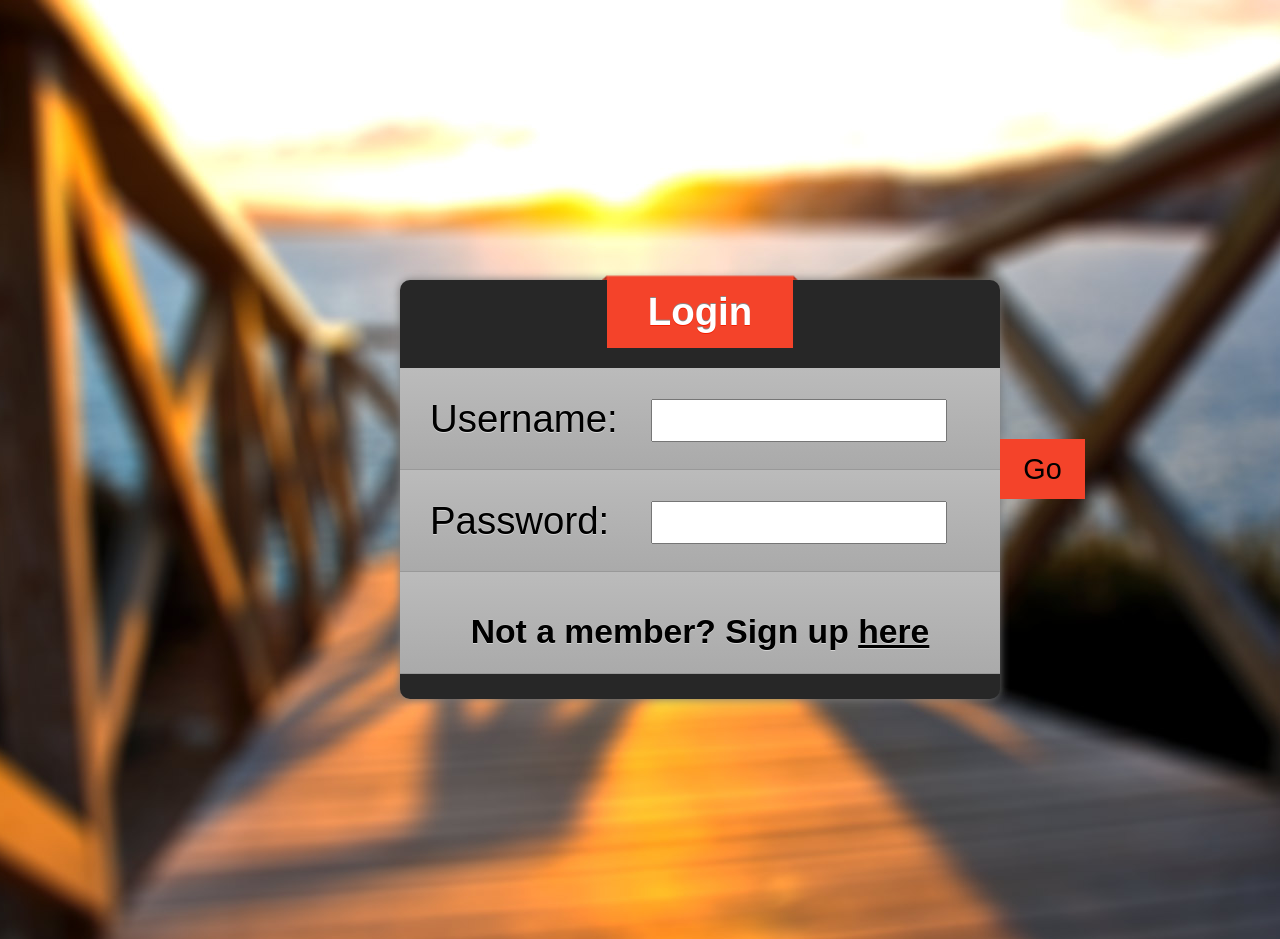
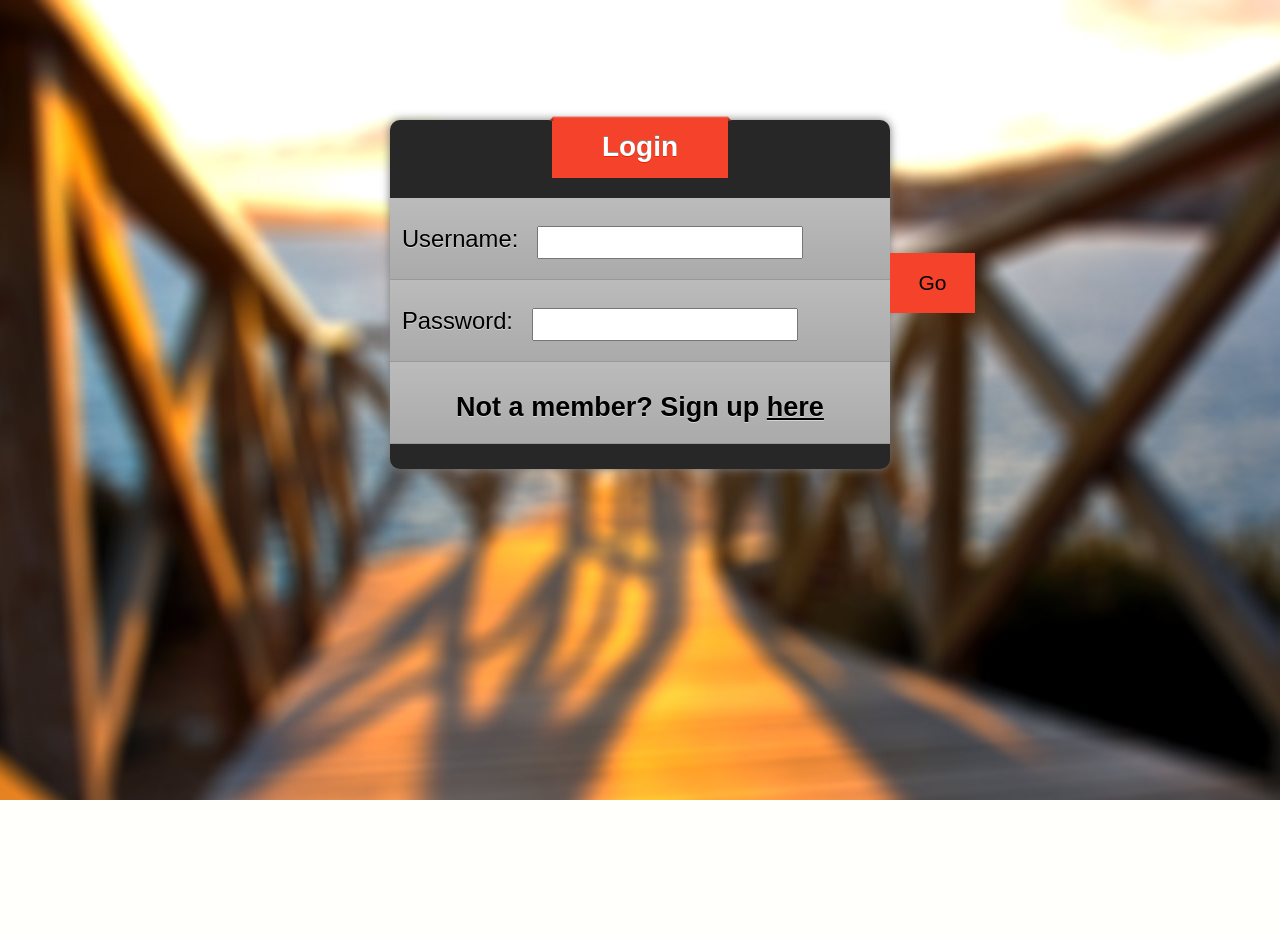
Before and after one commit to StevenDufresne/web-app, a PHP site: page / in a window 1280 px wide; the page is wider, and only the part inside the window is pictured. Shown: the top 939 px of that part. After the commit the page ends 800 px from the top of that part, so only its background shows below. Run offline with PHP 8.4, Linux system fonts and the light colour scheme.

Commit message:
Fixed Alot of css for lower resolution users.

```diff
--- a/css/general.css
+++ b/css/general.css
@@ -4,31 +4,34 @@ header, footer, nav, aside, article, section {display: block;}
 
 body {
 
-	margin: 0;padding: 0;
+	margin: 0 auto;
+	padding: 0;
 	background: #000 url('../images/bg/loginbg.jpg') no-repeat top fixed;
 	background-color #000;
 	font: normal 100%/1.5 arial, sans-serif;
 
+
+
+
 }
 
 .container {
-
 	margin: 0 auto;
 	padding: 0;
-	width: 1400px;
+	width: 1200px;
 }
 
-h1 {font-size: 2.5em;}
-h2 {font-size: 2.25em;}
+h1 {font-size: 2em;}
+h2 {font-size: 1.75em;}
 
 .panel {
 
 	position:relative;
-	height: 100px;
+	height: 80px;
 	width: 100%;
 
-	font-size: 2em;
-	line-height: 100px;
+	font-size: 1.7em;
+	line-height: 80px;
 
 	background-color: #aaa;
 	background-image: -webkit-gradient(linear, left top, left bottom, from(#bbb), to(#aaa)); /* Saf4+, Chrome */
@@ -44,32 +47,31 @@ h2 {font-size: 2.25em;}
 
 
 .panel input {
-
-	margin: 1.3em 1em 1em;
-	float: right;
+	height: 40px;
 
 }
+
 .panel-info {
 
 	position: relative;
 	margin: 0 auto;
-	width: 90%;
+	width: 100%;
 }
 
 .sign-out {
 
 	margin: 0 ;
 	padding:3px 5px 3px 0;
-	width: 100%;
+	width: 18%;
 
-	background-color: #000;
+	background-color: #fff;
 	text-align: right;
 
 }
 
 .sign-out a {
 
-	color:#fff;
+	color:#000;
 }
 
 ::selection {
@@ -252,11 +254,11 @@ h2 {font-size: 2.25em;}
 .login-box {
 
 	position: relative;
-	margin: 20% auto;
+	margin: 10% auto;
 	padding-bottom: 25px;
- 	width: 600px;
+ 	width: 500px;
 
- 	font-size: 0.6em;
+ 	font-size: 0.5em;
 
  	background-color: #272727;
  	border-radius: 10px;
@@ -297,9 +299,9 @@ form h2 {
  	position: absolute;
  	content:"";
  	display: inline-block;
- 	top: -5px;
- 	left: -8px;
- 	width:180px;
+ 	top: -4px;
+ 	left: -13px;
+ 	width:187px;
  	height: 10px;
 
  	padding: 0.1em 0.5em 0.1em 0.5em;
@@ -307,16 +309,20 @@ form h2 {
  	box-shadow: 5px ;
  	font-size: 0.6em;
  	background: transparent url('../images/clips/login-top.png') no-repeat top center;
- 	background-size: 196px;
+ 	background-size: 183px;
 
  }
 
+#login {
+	margin: 0;
+
+}
  .last {
 
-	font-size: 1.50em;
+	font-size: 1.65em;
 	text-align: center;
 
-	line-height: 1.5;
+	line-height: 1.3;
 
 	text-shadow: 0 1px 0 #d5d5d5,
 				0 -1px 0 #bbb;
@@ -324,14 +330,15 @@ form h2 {
 
 .panel-info > input {
 
-	width: 290px;
-	height: 35px;
+	width: 260px;
+	height: 25px;
 	padding: 2px 1px;
 	font-size: 0.6em;
 
 }
 
 .panel-info > label {
+	padding: 0.5em;
 
 	text-shadow: 0 1px 0 #d5d5d5,
 				0 -1px 0 #bbb;
@@ -553,7 +561,8 @@ form h2 {
 
 form {
 
-	font-size: 2em;
+	font-size: 1.75em;
+	width: 100%;
 
 }
 
--- a/html/calendar.html.php
+++ b/html/calendar.html.php
@@ -7,7 +7,7 @@
 	<link href="css/jquery.zweatherfeed.css" rel="stylesheet">
 </head>
 <body>
-	<div class="container">
+	<div class="container clearfix">
 		<p class="sign-out"><?php if (user_is_signed_in()) : ?>
 		<a href="sign-out.php">Sign Out</a></p>
 		<?php endif; ?>
--- a/js/calendar.js
+++ b/js/calendar.js
@@ -8,7 +8,7 @@ $(document).ready( function () {
 		var colNum = $(this).attr( 'rowspan' ),
 			aLink = $(this).find( 'a' ),
 			newHeight= 0;
-			(colNum > 3 ) ? newHeight = colNum * 40 : newHeight = colNum * 30
+			(colNum > 3 ) ? newHeight = colNum * 20 : newHeight = colNum * 15
 
 			aLink.css( 'height', newHeight+'px' );
 
```
Also changed, not shown: other parts of css/general.css (+57 -62 lines), css/jquery.zweatherfeed.css (+1 -8 lines), html/add-event.html.php (+4 -5 lines), js/tips.js (+3 -5 lines).
